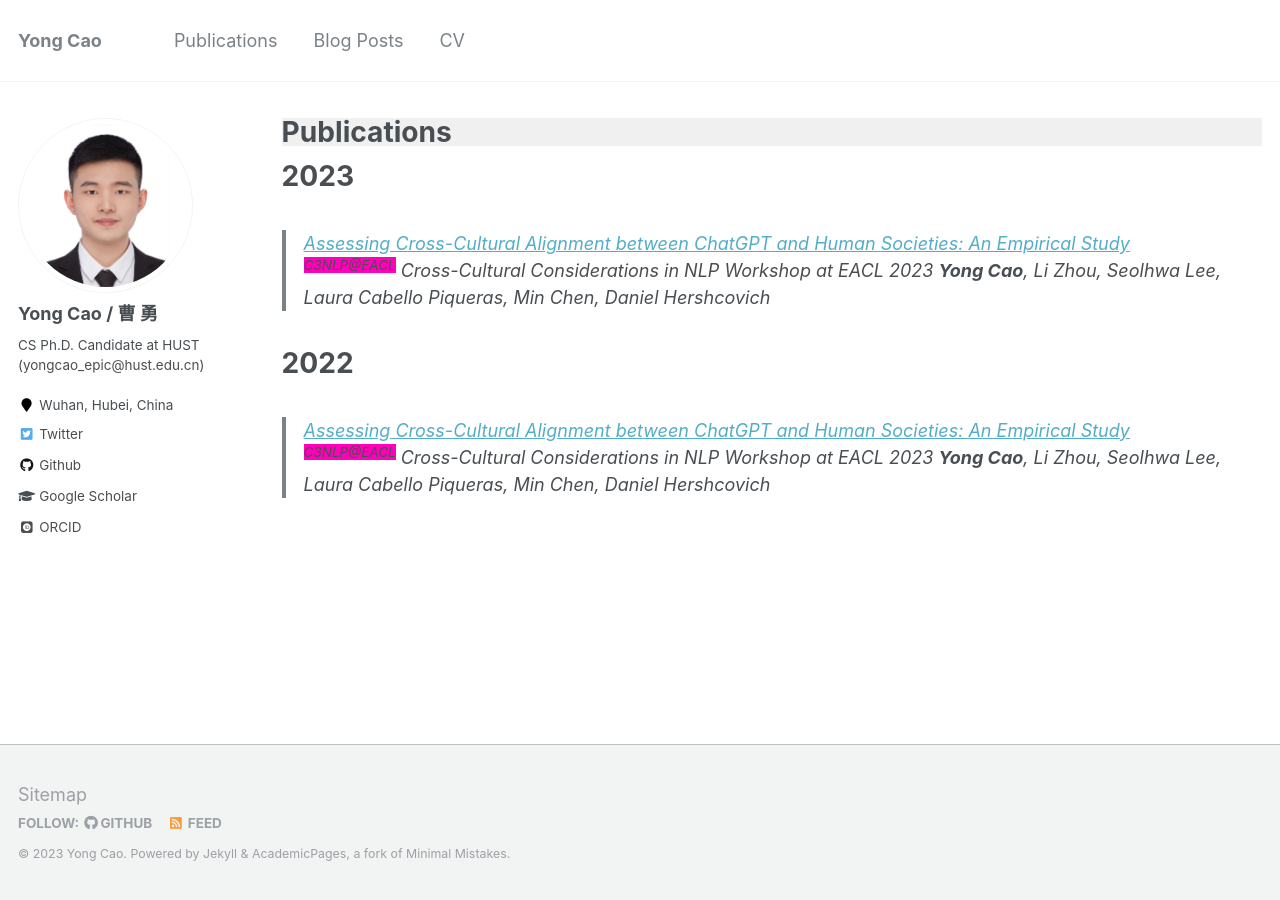
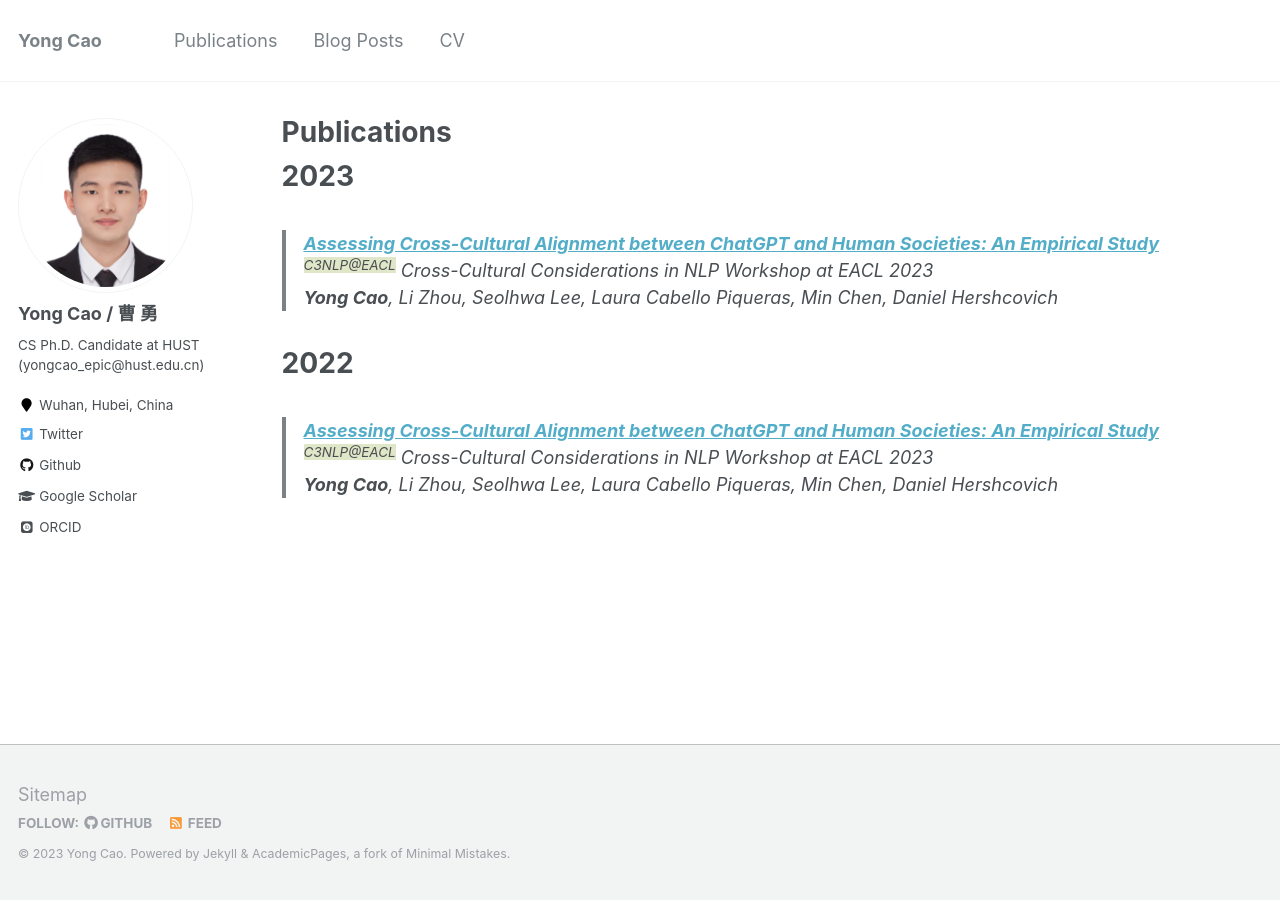
Before and after one commit to yongcaoplus/yongcaoplus.github.io, a Jekyll site: the page built from _publications/publication.md, in a window 1280 px wide. Built offline with Jekyll 4.4.1, drawn with Linux system fonts in a browser that asks for light colours; some web fonts are replaced.

Commit message:
test style

```diff
--- a/_layouts/archive.html
+++ b/_layouts/archive.html
@@ -17,7 +17,7 @@
 
   <div class="archive">
     {% unless page.header.overlay_color or page.header.overlay_image %}
-      <h1 class="page__title"  style="background-color: #f0f0f0;">{{ page.title }}</h1>
+      <h1 class="page__title">{{ page.title }}</h1>
     {% endunless %}
     {{ content }}
   </div>
--- a/_publications/publication.md
+++ b/_publications/publication.md
@@ -4,14 +4,15 @@
 permalink: /publications/
 author_profile: true
 ---
+
 # 2023
 
-> [Assessing Cross-Cultural Alignment between ChatGPT and Human Societies: An Empirical Study]() <sup><font style="background: #FF00BB">C3NLP@EACL</font></sup>
+> [<font style="font-weight: bold;">Assessing Cross-Cultural Alignment between ChatGPT and Human Societies: An Empirical Study</font>]() <sup><font style="background: #e0e7c8">C3NLP@EACL</font></sup>
 > Cross-Cultural Considerations in NLP Workshop at EACL 2023
 > **Yong Cao**, Li Zhou, Seolhwa Lee, Laura Cabello Piqueras, Min Chen, Daniel Hershcovich
 
 # 2022
 
-> [Assessing Cross-Cultural Alignment between ChatGPT and Human Societies: An Empirical Study]() <sup><font style="background: #FF00BB">C3NLP@EACL</font></sup>
+> [<font style="font-weight: bold;">Assessing Cross-Cultural Alignment between ChatGPT and Human Societies: An Empirical Study</font>]() <sup><font style="background: #e0e7c8">C3NLP@EACL</font></sup>
 > Cross-Cultural Considerations in NLP Workshop at EACL 2023
 > **Yong Cao**, Li Zhou, Seolhwa Lee, Laura Cabello Piqueras, Min Chen, Daniel Hershcovich
```
